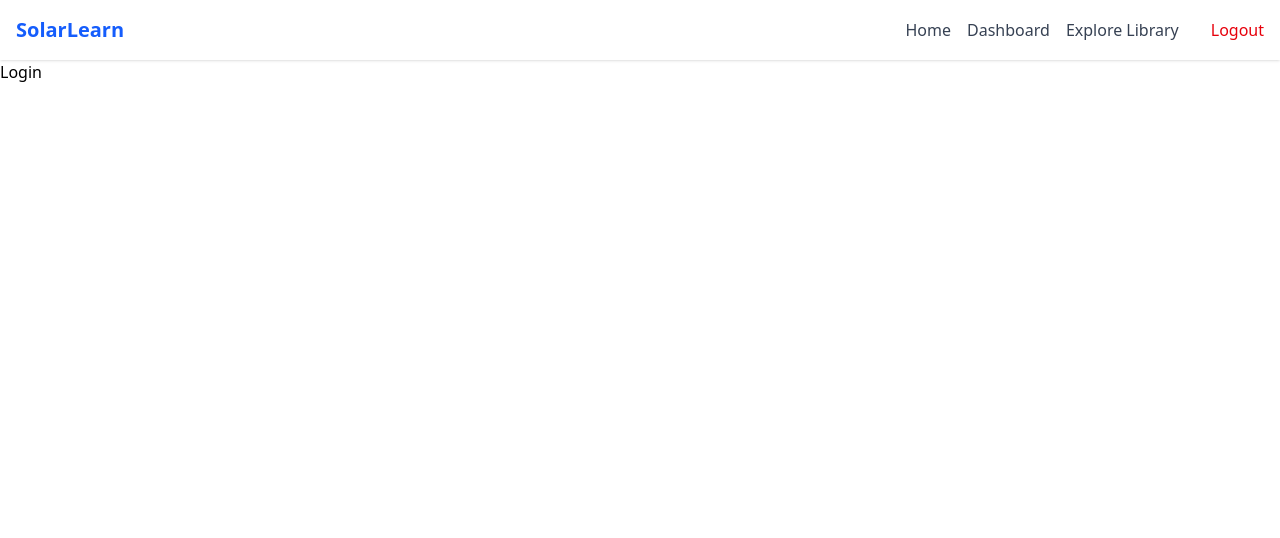
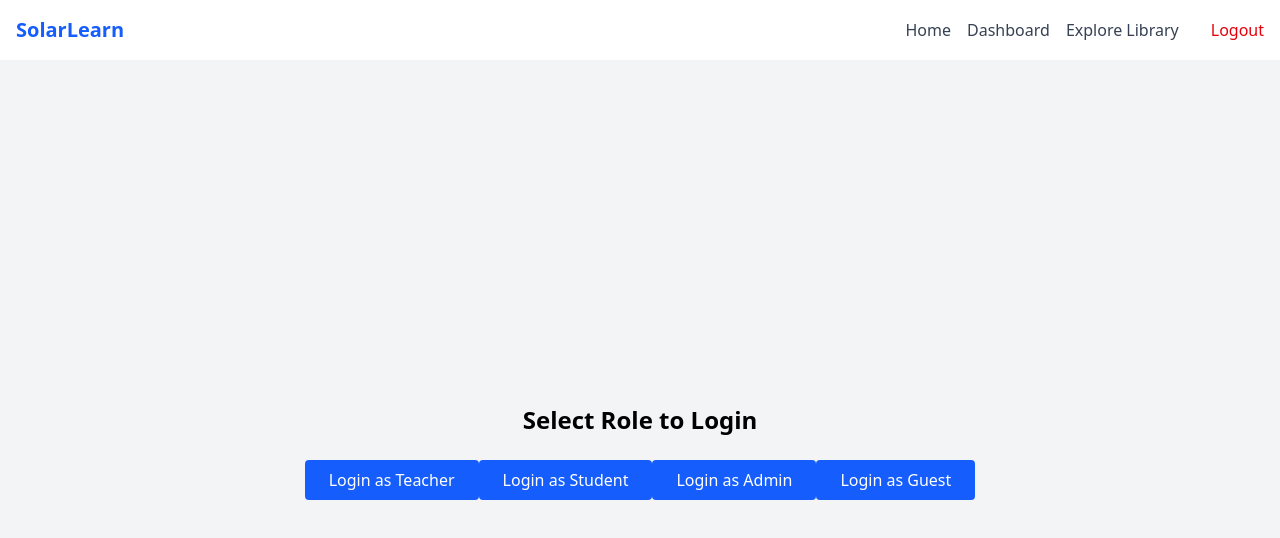
Before and after one commit to KXvira/Solar-Learn2.0, a React (Vite) app in the folder solarlearn-frontend/: page /login in a window 1280 px wide. Shown: the top 538 px of the page. Built offline with nearby package versions, Linux system fonts and the light colour scheme.

Commit message:
feat: implement role-based login functionality with navigation to dashboard

```diff
--- a/solarlearn-frontend/src/pages/Login.jsx
+++ b/solarlearn-frontend/src/pages/Login.jsx
@@ -1,7 +1,31 @@
-import React from "react";
+import { useAuth } from "../context/AuthContext";
+import { useNavigate } from "react-router-dom";
 
 function Login() {
-  return <div>Login</div>;
+  const { loginAs } = useAuth();
+  const navigate = useNavigate();
+
+  const handleLogin = (role) => {
+    loginAs(role);
+    navigate("/dashboard");
+  };
+
+  return (
+    <div className="min-h-screen flex flex-col items-center justify-center bg-gray-100">
+      <h2 className="text-2xl font-bold mb-6">Select Role to Login</h2>
+      <div className="space-y-4">
+        {["Teacher", "Student", "Admin", "Guest"].map((role) => (
+          <button
+            key={role}
+            onClick={() => handleLogin(role)}
+            className="px-6 py-2 bg-blue-600 text-white rounded hover:bg-blue-700"
+          >
+            Login as {role}
+          </button>
+        ))}
+      </div>
+    </div>
+  );
 }
 
 export default Login;
```
